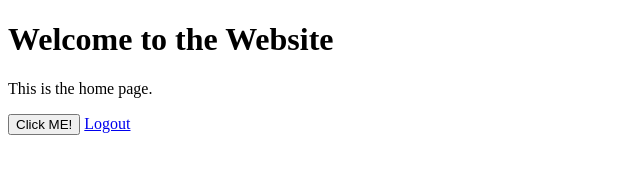
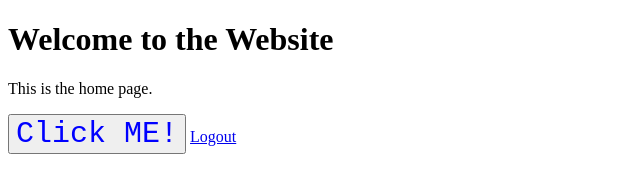
Before and after one commit to shrithikraj10/Coding-Practice, a website: page PracticeWebsite/practice.html in a window 1280 px wide. Both pictures are taken after a click on the button "Click ME!". Shown: the whole page, without its empty margins (0-640 px from the left). Drawn offline with Linux system fonts and the light colour scheme.

Commit message:
Adding practice website files

```diff
--- a/PracticeWebsite/practice.css
+++ b/PracticeWebsite/practice.css
@@ -0,0 +1,11 @@
+.btn{
+    color: red;
+    font-family: 'Courier New', Courier, monospace;
+    font-size: 11px;
+}
+
+.invisible{
+    color: blue;
+    font-family: 'Courier New', Courier, monospace;
+    font-size: 30px;
+}
--- a/PracticeWebsite/practice.html
+++ b/PracticeWebsite/practice.html
@@ -3,12 +3,13 @@
 <head>
     <meta charset="UTF-8">
     <meta name="viewport" content="width=device-width, initial-scale=1.0">
+    <link rel="stylesheet" href="practice.css">
     <title tag = "title">Home Page</title>
 </head>
 <body>
     <h1>Welcome to the Website</h1>
     <p>This is the home page.</p>
-    <button id = "button1" onclick="Onclick()">Click ME!</button>
+    <button id = "button1" class="btn btnstyle" onclick="Onclick()">Click ME!</button>
     <a href="login.html">Logout</a>
     <script src="practice.js"></script>
 </body>
--- a/PracticeWebsite/practice.js
+++ b/PracticeWebsite/practice.js
@@ -1,4 +1,7 @@
+
+
 function Onclick(){
+   document.querySelector("button").classList.add("invisible");
    console.log('Ouch');
 };
 
```
